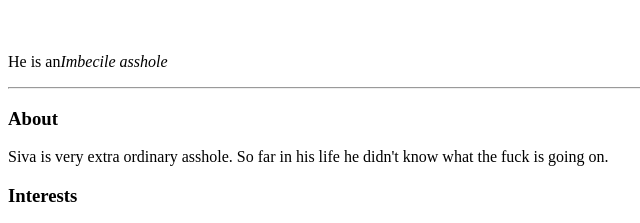
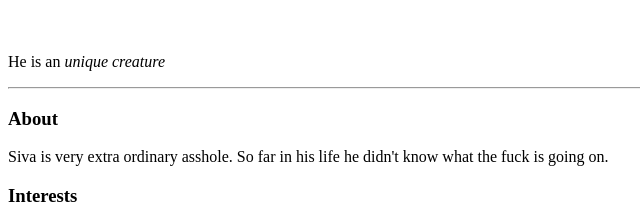
Before and after one commit to naadodi/cv, a plain HTML site: page Index.html in a window 1280 px wide. Shown: the part 373-596 px from the top of the page, 0-640 px from the left. Drawn offline with Linux system fonts and the light colour scheme.

Commit message:
Add files via upload
change in intro

```diff
--- a/Index.html
+++ b/Index.html
@@ -10,7 +10,7 @@
   <img src="https://ichef.bbc.co.uk/corporate2/images/width/live/p0/5b/59/p05b59pb.jpg/624" alt="siva's profile picture">
   <h1>Siva gopalan</h1>
   <br>
-  <p>He is an<em>Imbecile asshole</em></p>
+  <p>He is an <em>unique creature</em></p>
   <hr>
   <h3>About</h3>
   <p>Siva is very extra ordinary asshole. So far in his life he didn't know what the fuck is going on.</p>
```
